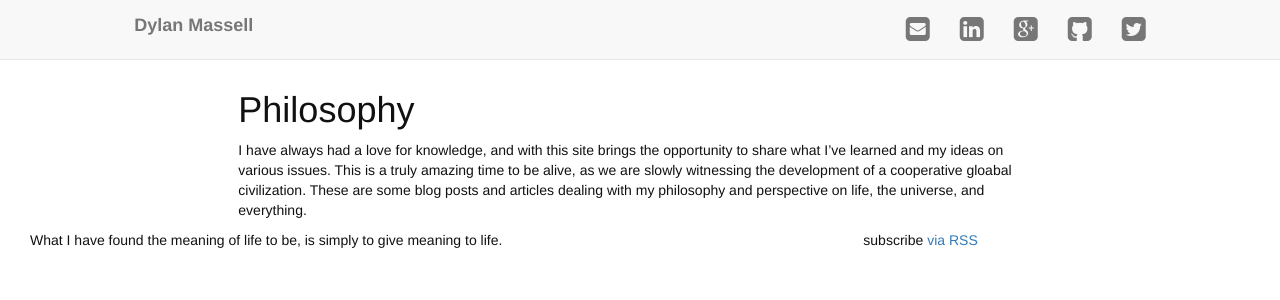
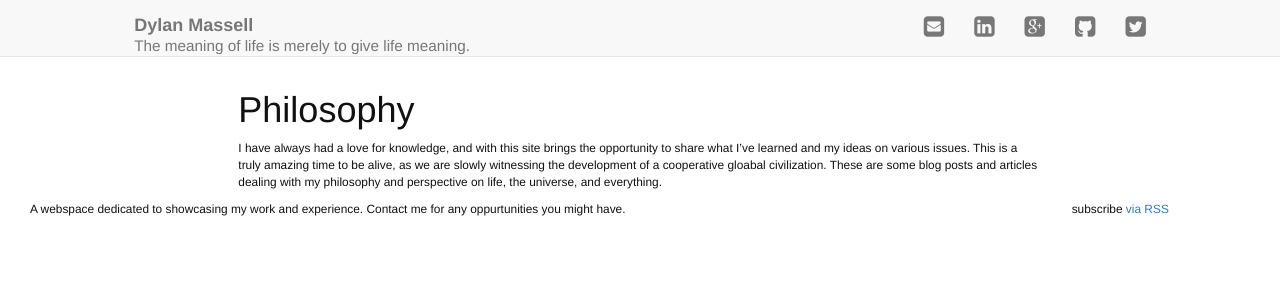
Before and after one commit to danarch/danarch.github.io, a Jekyll site: the page built from philosophy/index.md, in a window 1280 px wide. Shown: the top 300 px of the page. Built offline with Jekyll 4.4.1, drawn with Linux system fonts in a browser that asks for light colours; nearby versions of some CDN libraries.

Commit message:
EDIT DESCRIPTION AND TAGLINE

```diff
--- a/_config.yml
+++ b/_config.yml
@@ -1,8 +1,9 @@
 # Site settings
 title: Dylan Massell
 email: dylan.massell@gmail.com
+tagline: The meaning of life is merely to give life meaning.
 description: > # this means to ignore newlines until "baseurl:"
-  What I have found the meaning of life to be, is simply to give meaning to life.
+  A webspace dedicated to showcasing my work and experience. Contact me for any oppurtunities you might have.
 baseurl: "" # the subpath of your site, e.g. /blog/
 url: "http://dylanmassell.com" # the base hostname & protocol for your site
 googleplus_username: +DylanMassell
--- a/_includes/footer.html
+++ b/_includes/footer.html
@@ -3,10 +3,10 @@
   <div class="container-fluid">
 
     <div class="footer-col-wrapper">
-      <div class="footer-col  col-md-8">
+      <div class="footer-col  col-md-10">
         <p class="text">{{ site.description }}</p>
       </div>
-      <div class="footer-col  col-md-4">
+      <div class="footer-col  col-md-2">
         <p class="rss-subscribe">subscribe <a href="{{ "/feed.xml" | prepend: site.baseurl }}">via RSS</a></p>
       </div>
     </div>
--- a/_includes/header.html
+++ b/_includes/header.html
@@ -10,7 +10,7 @@
             <span class="icon-bar"></span>
             <span class="icon-bar"></span>
           </button>
-          <a class="navbar-brand" href="{{ site.baseurl }}/"><strong>{{ site.title }}</strong></a>
+          <a class="navbar-brand" href="{{ site.baseurl }}/"><strong>{{ site.title }}</strong><br /><small>{{ site.tagline }}</a>
         </div>
         <div class="collapse navbar-collapse" id="contact-links">
           <ul class="nav navbar-nav navbar-right">
```
